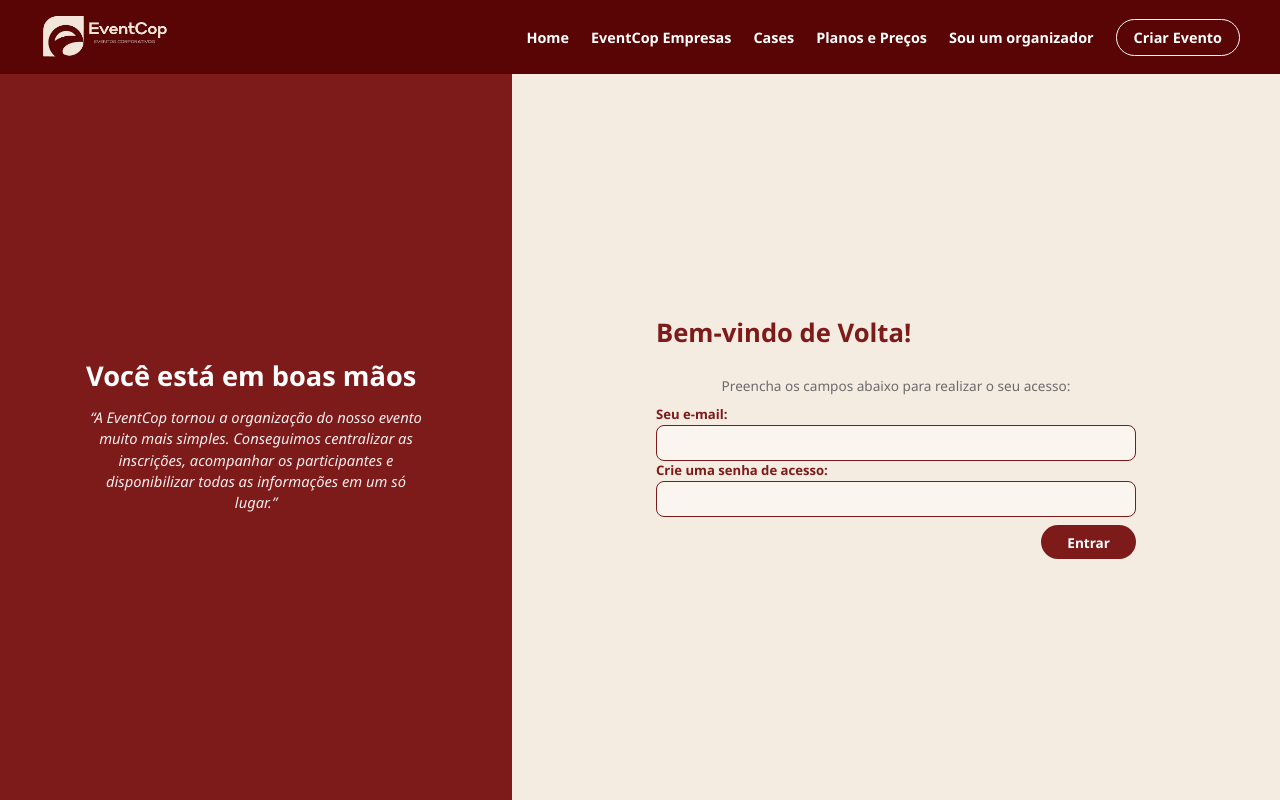
After one commit to SofiaMacedo02/EventCop2, a PHP site: page /login_normal in a window 1280 px wide. The commit adds this page. Run offline with PHP 8.4, Linux system fonts and the light colour scheme.

Commit message:
feat: add user login and registration functionality with session management

```diff
--- a/Event.Cop/Paginas Macedo/cadastro_normal.php
+++ b/Event.Cop/Paginas Macedo/cadastro_normal.php
@@ -52,6 +52,8 @@
                 <div class="botoes">
                     <button type="submit" class="btn_cadastrar">Criar Conta</button>
                 </div>
+
+                <p>Já possui uma conta? <a href="login_normal">Entrar</a></p>
             </form>
         </section>
     </div>
--- /dev/null
+++ b/Event.Cop/Paginas Macedo/login_normal.php
@@ -0,0 +1,89 @@
+<?php
+require_once "../Paginas Vitoria/config.php";
+
+if (session_status() === PHP_SESSION_NONE) {
+    session_start();
+}
+
+if ($_SERVER["REQUEST_METHOD"] === "POST") {
+    $email = trim($_POST["email"]);
+    $senha = $_POST["senha"];
+
+    if (!empty($email) && !empty($senha)) {
+        $sql = "SELECT * FROM usuarios WHERE email = :email";
+        $stmt = $pdo->prepare($sql);
+        $stmt->bindParam(':email', $email, PDO::PARAM_STR);
+        $stmt->execute();
+
+        $userBanco = $stmt->fetch(PDO::FETCH_ASSOC);
+
+        if ($userBanco && password_verify($senha, $userBanco["senha"])) {
+            session_regenerate_id(true);
+            $_SESSION["user_id"] = $userBanco["id"];
+            $_SESSION["user_email"] = $userBanco["email"];
+
+            header("Location: ../Paginas Leticia/index.php");
+            exit;
+        } else {
+            echo "Email ou senha incorretos.";
+        }
+    }
+}
+?>
+
+<!DOCTYPE html>
+<html lang="en">
+<head>
+    <meta charset="UTF-8">
+    <meta name="viewport" content="width=device-width, initial-scale=1.0">
+    <title>Cadastro Usuário - EventCop</title>
+    <link rel="stylesheet" href="style.css">
+    <script src="script.js" defer></script>
+</head>
+<body>
+
+<header class="header">
+    <a href="index.php">
+        <img src="../imgs/logonv.jpeg" alt="EventCop" class="logo-header">
+    </a>
+    <nav class="menu">
+        <ul>
+            <li><a href="../Paginas Leticia/index.php">Home</a></li>
+            <li><a href="../Paginas Leticia/empresas.php">EventCop Empresas</a></li>
+            <li><a href="../Paginas Leticia/cases.php">Cases</a></li>
+            <li><a href="../Paginas Leticia/planos_preços">Planos e Preços</a></li>
+            <li><a href="">Sou um organizador</a></li>
+            <li><a href="" class="btn-header">Criar Evento</a></li>
+        </ul>
+    </nav>
+</header>
+
+<main>
+    <section class="banner">
+        <div class="banner-texto">
+            <h1>Você está em boas mãos</h1>
+            <p>“A EventCop tornou a organização do nosso evento muito mais simples.
+               Conseguimos centralizar as inscrições, acompanhar os participantes e disponibilizar todas as informações em um só lugar.”
+            </p>
+        </div>
+    </section>
+
+    <div class="form-wizard">
+        <section class="cadastro_organizador active">
+            <h1>Bem-vindo de Volta!</h1>
+            <p>Preencha os campos abaixo para realizar o seu acesso:</p>
+
+            <form class="formulario_organizador" action="cadastro_organizador.php" method="POST">
+                <label for="email">Seu e-mail:</label>
+                <input type="email" id="email" name="email" required>
+                <label for="senha">Crie uma senha de acesso:</label>
+                <input type="password" id="senha" name="senha" required>
+                <div class="botoes">
+                    <button type="submit" class="btn_cadastrar">Entrar</button>
+                </div>
+            </form>
+        </section>
+    </div>
+</main>
+</body>
+</html>
--- a/Event.Cop/Paginas Macedo/style.css
+++ b/Event.Cop/Paginas Macedo/style.css
@@ -1416,7 +1416,22 @@ main {
     gap: 8px !important;
     white-space: nowrap !important;
 }
-
 .pix-input-container .btn-copiar:hover {
     background-color: #7A0A0A !important;
 }
+p {
+    font-size: 0.85rem;
+    color: var(--text-muted, #7b7b7b);
+    text-align: center;
+    margin-top: 14px;
+}
+p a {
+    color: var(--bg-dark-red, #7d1a1a);
+    font-weight: 700;
+    text-decoration: none;
+    transition: opacity 0.2s ease;
+}
+p a:hover {
+    text-decoration: underline;
+    opacity: 0.85;
+}
```
Also changed, not shown: Event.Cop/Paginas Macedo/cadastro_organizador.php (+36 -1 lines), Event.Cop/Paginas Macedo/login_organizadores.php (+32 -0 lines), Event.Cop/Paginas Vitoria/auth.php (added, +9 -0 lines).
